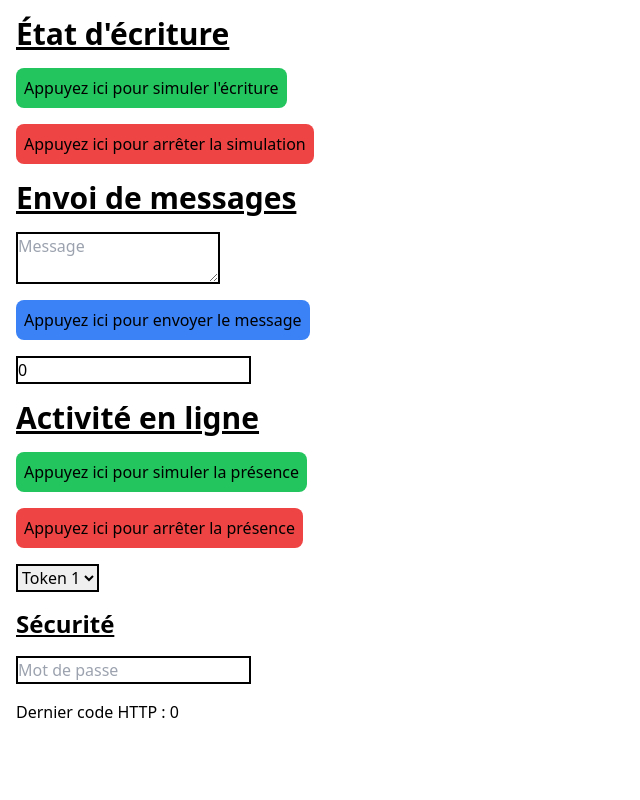
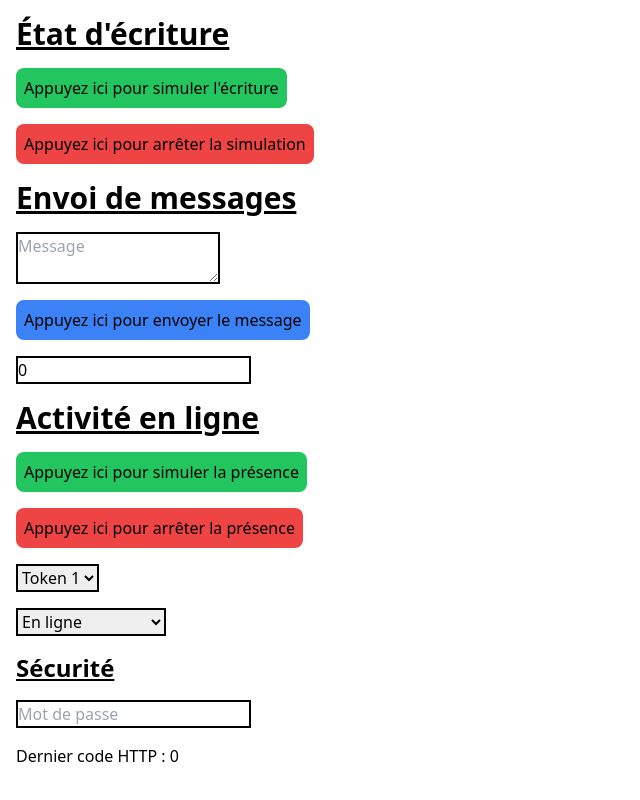
Before and after one commit to FlorianLeChat/Discord-Tunnel, a Next.js app in the folder src/main/ui/: page / in a window 1280 px wide. Shown: the whole page, without its empty margins (0-640 px from the left). Built offline with nearby package versions, Linux system fonts and the light colour scheme.

Commit message:
Ajout de la possibilité de modifier le statut de présence

```diff
--- a/src/main/ui/components/home-page.tsx
+++ b/src/main/ui/components/home-page.tsx
@@ -12,6 +12,7 @@ export default function HomePage()
 	const [ code, setCode ] = useState( 0 );
 	const [ delay, setDelay ] = useState( 0 );
 	const [ token, setToken ] = useState( "0" );
+	const [ status, setStatus ] = useState( "online" );
 	const [ message, setMessage ] = useState( "" );
 	const [ password, setPassword ] = useState( "" );
 	const [ typingTimer, setTypingTimer ] = useState<NodeJS.Timer>();
@@ -27,6 +28,9 @@ export default function HomePage()
 
 	// Permet de mettre à jour le token qui sera utilisé.
 	const updateToken = ( event: ChangeEvent<HTMLSelectElement> ) => setToken( event.target.value );
+
+	// Permet de mettre à jour le statut de présence qui sera utilisé.
+	const updateStatus = ( event: ChangeEvent<HTMLSelectElement> ) => setStatus( event.target.value );
 
 	// Permet de mettre à jour le délai entre chaque envoi de message.
 	const updateDelay = ( event: ChangeEvent<HTMLInputElement> ) =>
@@ -60,7 +64,7 @@ export default function HomePage()
 	// Permet de démarrer la simulation de présence.
 	const startPresence = () =>
 	{
-		fetch( `${ getUrl() }api/heartbeat?secret=${ password }&token=${ token }&state=1` )
+		fetch( `${ getUrl() }api/heartbeat?secret=${ password }&token=${ token }&status=${ status }&state=1` )
 			.then( ( response ) => setCode( response.status ) );
 	};
 
@@ -145,6 +149,13 @@ export default function HomePage()
 				<option value="1">Token 2</option>
 			</select>
 
+			<select className="border-2 border-black" onChange={updateStatus}>
+				<option value="online">En ligne</option>
+				<option value="idle">Inactif</option>
+				<option value="dnd">Ne pas déranger</option>
+				<option value="offline">Hors ligne</option>
+			</select>
+
 			<h2 className="text-2xl font-bold underline">Sécurité</h2>
 
 			<input
```
Also changed, not shown: 2 other files (tests, documents, lock files or other folders).
